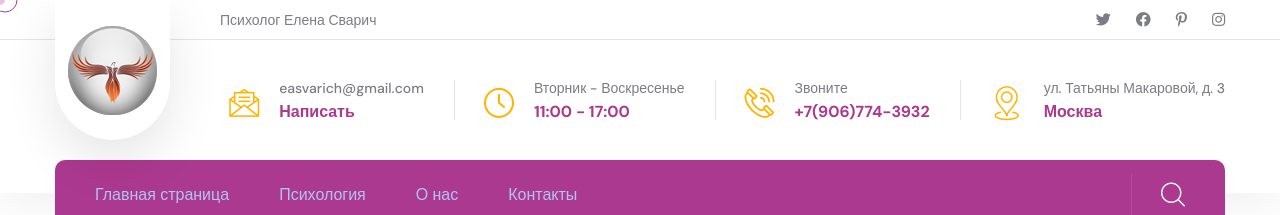
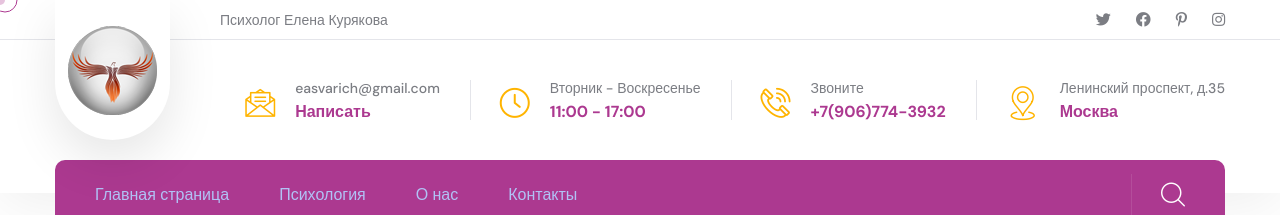
Before and after one commit to Denissimo/kouriakova.localhost, a Symfony app: template www/templates/main/main.html.twig in a window 1280 px wide. Shown: the top 215 px of the page. Run offline with Twig, Linux system fonts and the light colour scheme; the template is opened without the code that fills it, so the values that code supplies are empty; some libraries are stand-ins or nearby versions; some web fonts are replaced.

Commit message:
change address anf surname

```diff
--- a/www/templates/base.html.twig
+++ b/www/templates/base.html.twig
@@ -3,7 +3,7 @@
     <head>
         <meta charset="UTF-8" />
         <meta name="viewport" content="width=device-width, initial-scale=1.0" />
-        <title> Прсихолог Елена Сварич </title>
+        <title> Прсихолог Елена Курякова </title>
         <!-- favicons Icons -->
         <link rel="apple-touch-icon" sizes="180x180" href="/assets/images/favicons/apple-touch-icon.png" />
         <link rel="icon" type="image/png" sizes="32x32" href="/assets/images/favicons/favicon-32x32.png" />
--- a/www/templates/main/main.html.twig
+++ b/www/templates/main/main.html.twig
@@ -15,7 +15,7 @@
                 <div class="main-header__top-social-box">
                     <div class="container">
                         <div class="main-header__top-social-box-inner">
-                            <p class="main-header__top-social-text">Психолог Елена Сварич</p>
+                            <p class="main-header__top-social-text">Психолог Елена Курякова</p>
                             <div class="main-header__top-social">
                                 <a href="#"><i class="fab fa-twitter"></i></a>
                                 <a href="#"><i class="fab fa-facebook"></i></a>
@@ -64,7 +64,7 @@
                                         <span class="icon-location"></span>
                                     </div>
                                     <div class="text">
-                                        <h5>ул. Татьяны Макаровой, д. 3</h5>
+                                        <h5>Ленинский проспект,  д.35</h5>
                                         <p>Москва</p>
                                     </div>
                                 </li>
--- a/www/templates/main/parts/info.html.twig
+++ b/www/templates/main/parts/info.html.twig
@@ -36,7 +36,7 @@
                     </div>
                     <div class="information__content">
                         <p class="information__sub-title">Адрес</p>
-                        <h5 class="information__number">Москва, ул. Татьяны Макаровой, д. 3</h5>
+                        <h5 class="information__number">Москва, Ленинский проспект, д. 35</h5>
                     </div>
                 </li>
             </ul>
--- a/www/templates/main/parts/map.html.twig
+++ b/www/templates/main/parts/map.html.twig
@@ -4,7 +4,7 @@
 {#            src="https://www.google.com/maps/embed?pb=!1m18!1m12!1m3!1d4562.753041141002!2d-118.80123790098536!3d34.152323469614075!2m3!1f0!2f0!3f0!3m2!1i1024!2i768!4f13.1!3m3!1m2!1s0x80e82469c2162619%3A0xba03efb7998eef6d!2sCostco+Wholesale!5e0!3m2!1sbn!2sbd!4v1562518641290!5m2!1sbn!2sbd"#}
 {#            class="google-map__one" allowfullscreen></iframe>#}
     <iframe
-            src="https://www.google.com/maps/embed?pb=!1m18!1m12!1m3!1d2247.7035189327803!2d37.881666477016324!3d55.71152509516951!2m3!1f0!2f0!3f0!3m2!1i1024!2i768!4f13.1!3m3!1m2!1s0x414ac9f7657fd9d3%3A0x3dfd6f1858b879eb!2z0KLQsNGC0YzRj9C90Ysg0JzQsNC60LDRgNC-0LLQvtC5INGD0LsuLCAzLCDQnNC-0YHQutCy0LAsIDExMTY3NQ!5e0!3m2!1sru!2sru!4v1691920503065!5m2!1sru!2sru"
+            src="https://www.google.com/maps/embed?pb=!1m18!1m12!1m3!1d2247.717408803162!2d37.58437547738963!3d55.711283673068834!2m3!1f0!2f0!3f0!3m2!1i1024!2i768!4f13.1!3m3!1m2!1s0x46b54b7ac4b71b41%3A0xa2ea5f48b89d816a!2z0JvQtdC90LjQvdGB0LrQuNC5INC_0YAt0YIuLCAzNSwg0JzQvtGB0LrQstCwLCAxMTkzMzQ!5e0!3m2!1sru!2sru!4v1723355751761!5m2!1sru!2sru"
             style="border:0;"
             class="google-map__one"
             allowfullscreen="1"
```
